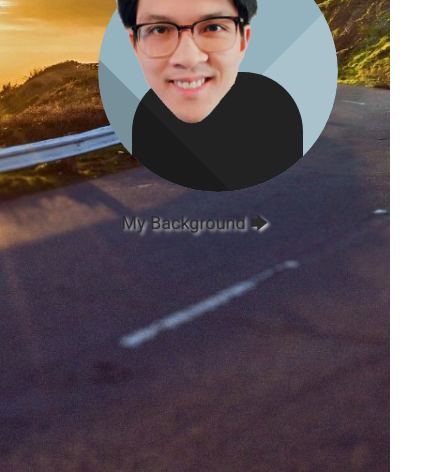
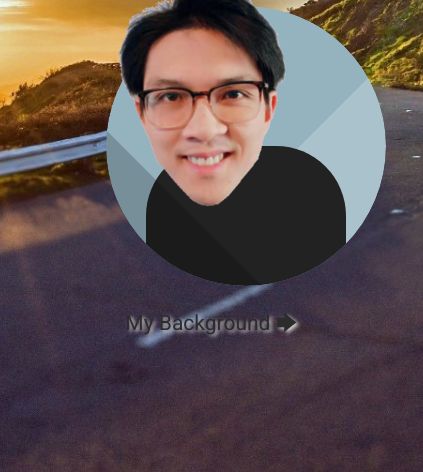
Before and after one commit to vuong-buihv/vuong-buihv.github.io, a plain HTML site: page index.html in a window 390 px wide. Shown: the part 372-844 px from the top of the page, 423 px wide, since content can reach past the window. Drawn offline with Linux system fonts and the light colour scheme; a web font is replaced by a local one.

Commit message:
resized the mobile and tablet versions

```diff
--- a/styles.css
+++ b/styles.css
@@ -4,7 +4,7 @@
 /* Mobile Styles */
 @media only screen and (max-width: 400px) {
   html {
-    font-size: 0.6rem;
+    font-size: 0.7rem;
   }
 
   .one{left:50px; top: 0px;}
@@ -21,7 +21,7 @@
 /* Tablet Styles */
 @media only screen and (min-width: 401px) and (max-width: 960px) {
   html {
-    font-size: 0.8rem;
+    font-size: 0.85rem;
   }
 
   .one{left:80px; top: 0px;}
```
